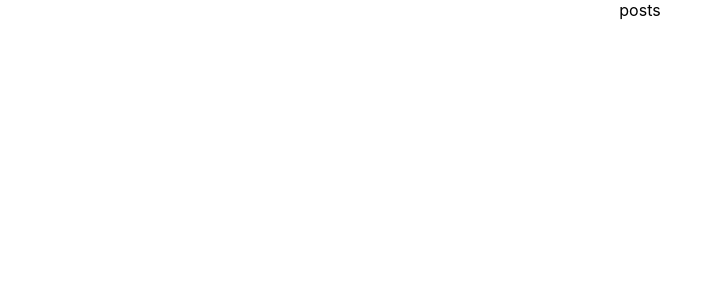
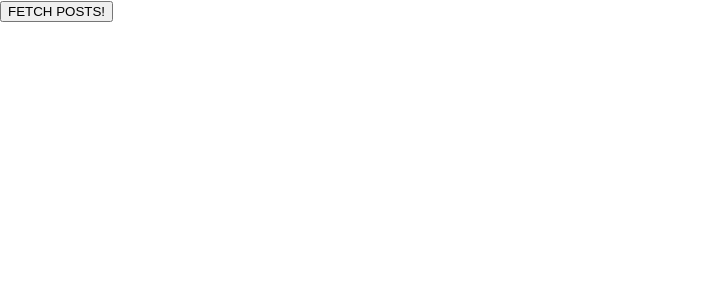
Before and after one commit to Guido-Ortiz/posts-typescript, a React (Create React App) app: page / in a window 1280 px wide. Shown: the top 300 px of the page, without its empty margins (0-723 px from the left). Built offline with nearby package versions, Linux system fonts and the light colour scheme.

Commit message:
first steps & dependencies instalation

```diff
--- a/package.json
+++ b/package.json
@@ -3,6 +3,7 @@
   "version": "0.1.0",
   "private": true,
   "dependencies": {
+    "@reduxjs/toolkit": "^1.8.6",
     "@testing-library/jest-dom": "^5.16.5",
     "@testing-library/react": "^13.4.0",
     "@testing-library/user-event": "^13.5.0",
@@ -10,9 +11,13 @@
     "@types/node": "^16.11.65",
     "@types/react": "^18.0.21",
     "@types/react-dom": "^18.0.6",
+    "axios": "^1.1.2",
     "react": "^18.2.0",
     "react-dom": "^18.2.0",
+    "react-redux": "^8.0.4",
     "react-scripts": "5.0.1",
+    "redux": "^4.2.0",
+    "redux-thunk": "^2.4.1",
     "typescript": "^4.8.4",
     "web-vitals": "^2.1.4"
   },
--- a/src/App.tsx
+++ b/src/App.tsx
@@ -1,13 +1,36 @@
 import React from 'react';
-import logo from './logo.svg';
-import './App.css';
+import { connect } from 'react-redux';
+import { Post, fetchPosts, deletePost, FetchPostAction } from './redux/actions/index';//../actions
+import { StoreState } from './redux/reducers/index';
 
-function App() {
+interface AppProps {
+  posts: Post[];
+  fetchPosts(): any;
+  deletePost: typeof deletePost;
+}
+
+function App(props:AppProps) {
+  console.log(props.posts)
   return (
-    <div className="App">
-      posts
+    <div>
+      <button onClick={props.fetchPosts}>FETCH POSTS!</button>
+      {
+        props.posts.map((post: Post) => {
+          return (
+            <div key={post.id}>
+              {post.id}) {post.userId} {post.title} {post.body}<button onClick={() => props.deletePost(post.id)}>X</button>
+            </div>
+          );
+        })
+      }
     </div>
   );
 }
 
-export default App;
+const mapStateToProps = (state: StoreState): {posts: Post[]} => {
+  return {
+    posts: state.posts
+  };
+}
+
+export default connect( mapStateToProps, { fetchPosts, deletePost })(App)
--- a/src/index.tsx
+++ b/src/index.tsx
@@ -1,19 +1,17 @@
 import React from 'react';
 import ReactDOM from 'react-dom/client';
+import { Provider } from 'react-redux';
 import './index.css';
 import App from './App';
-import reportWebVitals from './reportWebVitals';
+import store from './redux/store/index';
 
 const root = ReactDOM.createRoot(
   document.getElementById('root') as HTMLElement
 );
 root.render(
   <React.StrictMode>
-    <App />
+    <Provider store={store}>
+      <App />
+    </Provider>
   </React.StrictMode>
 );
-
-// If you want to start measuring performance in your app, pass a function
-// to log results (for example: reportWebVitals(console.log))
-// or send to an analytics endpoint. Learn more: https://bit.ly/CRA-vitals
-reportWebVitals();
--- /dev/null
+++ b/src/redux/actions/index.ts
@@ -0,0 +1,39 @@
+import axios from 'axios';
+import { Dispatch } from 'redux';
+import { ActionTypes } from './types';
+
+export interface Post {
+  id: number;
+  userId: number;//´rerere
+  title: string;
+  body: string;
+}
+
+export interface FetchPostAction {
+  type: ActionTypes.fetchPosts;
+  payload: Post[];
+}
+
+export interface DeletePostAction {
+  type: ActionTypes.deletePost;
+  payload: number;
+}
+
+const url = "https://jsonplaceholder.typicode.com/posts"
+
+export const fetchPosts = () => {
+  return async (dispatch:  Dispatch) => {
+    const response = await axios.get<Post[]>(url);
+    dispatch<FetchPostAction>({
+      type: ActionTypes.fetchPosts,
+      payload: response.data
+    })
+  };
+};
+
+export const deletePost = (id: number): DeletePostAction => {
+  return {
+    type: ActionTypes.deletePost,
+    payload: id
+  };
+};
--- /dev/null
+++ b/src/redux/actions/types.ts
@@ -0,0 +1,9 @@
+// export const GET_POSTS = "GET_POSTS";
+import { FetchPostAction, DeletePostAction } from './index';
+
+export enum ActionTypes {
+  fetchPosts,
+  deletePost
+}
+
+export type Action = FetchPostAction | DeletePostAction;
--- /dev/null
+++ b/src/redux/reducers/index.ts
@@ -0,0 +1,11 @@
+import { combineReducers } from 'redux';
+import { postsReducer } from './posts';
+import { Post } from '../actions';
+
+export interface StoreState {
+  posts: Post[];
+}
+
+export const reducers = combineReducers<StoreState>({
+  posts: postsReducer
+});
--- /dev/null
+++ b/src/redux/reducers/posts.ts
@@ -0,0 +1,16 @@
+import { Post } from '../actions';
+import { ActionTypes,  Action } from '../actions/types';
+
+export const postsReducer = (
+  state: Post[] = [],
+  action: Action
+) => {
+  switch (action.type) {
+    case ActionTypes.fetchPosts:
+      return action.payload;
+    case ActionTypes.deletePost:
+      return state.filter((post: Post) => post.id !== action.payload);
+    default:
+      return state;
+  }
+};
--- /dev/null
+++ b/src/redux/store/index.ts
@@ -0,0 +1,18 @@
+import { createStore, applyMiddleware, compose } from 'redux';
+import { reducers } from '../reducers/index';
+import thunk from 'redux-thunk';
+
+declare global {
+  interface Window {
+    __REDUX_DEVTOOLS_EXTENSION_COMPOSE__?: typeof compose;
+  }
+}
+
+const composeEnhancers = window.__REDUX_DEVTOOLS_EXTENSION_COMPOSE__ || compose;
+
+const store = createStore(
+  reducers,
+  composeEnhancers(applyMiddleware(thunk))
+);
+
+export default store;
```
Also changed, not shown: 1 other file (tests, documents, lock files or other folders).
